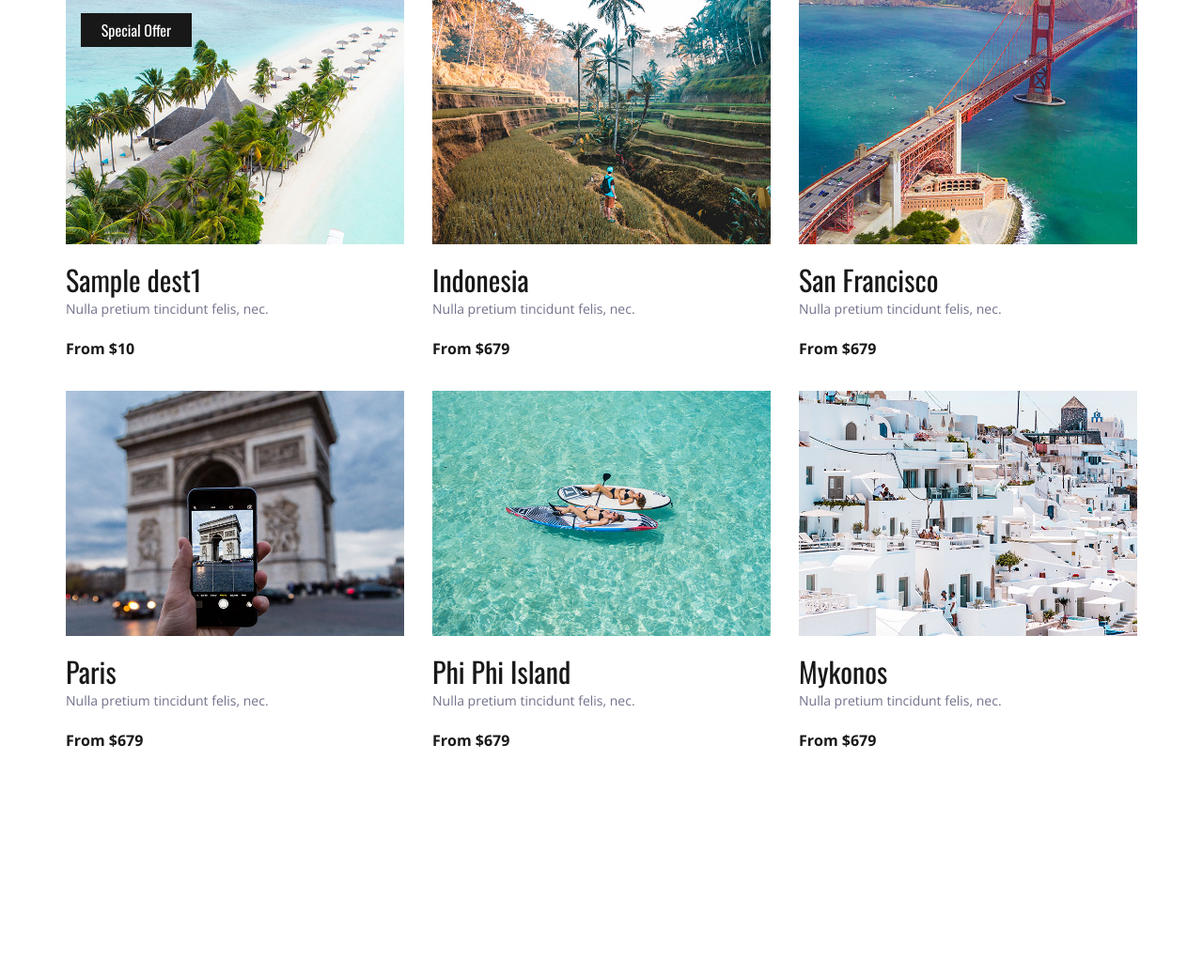
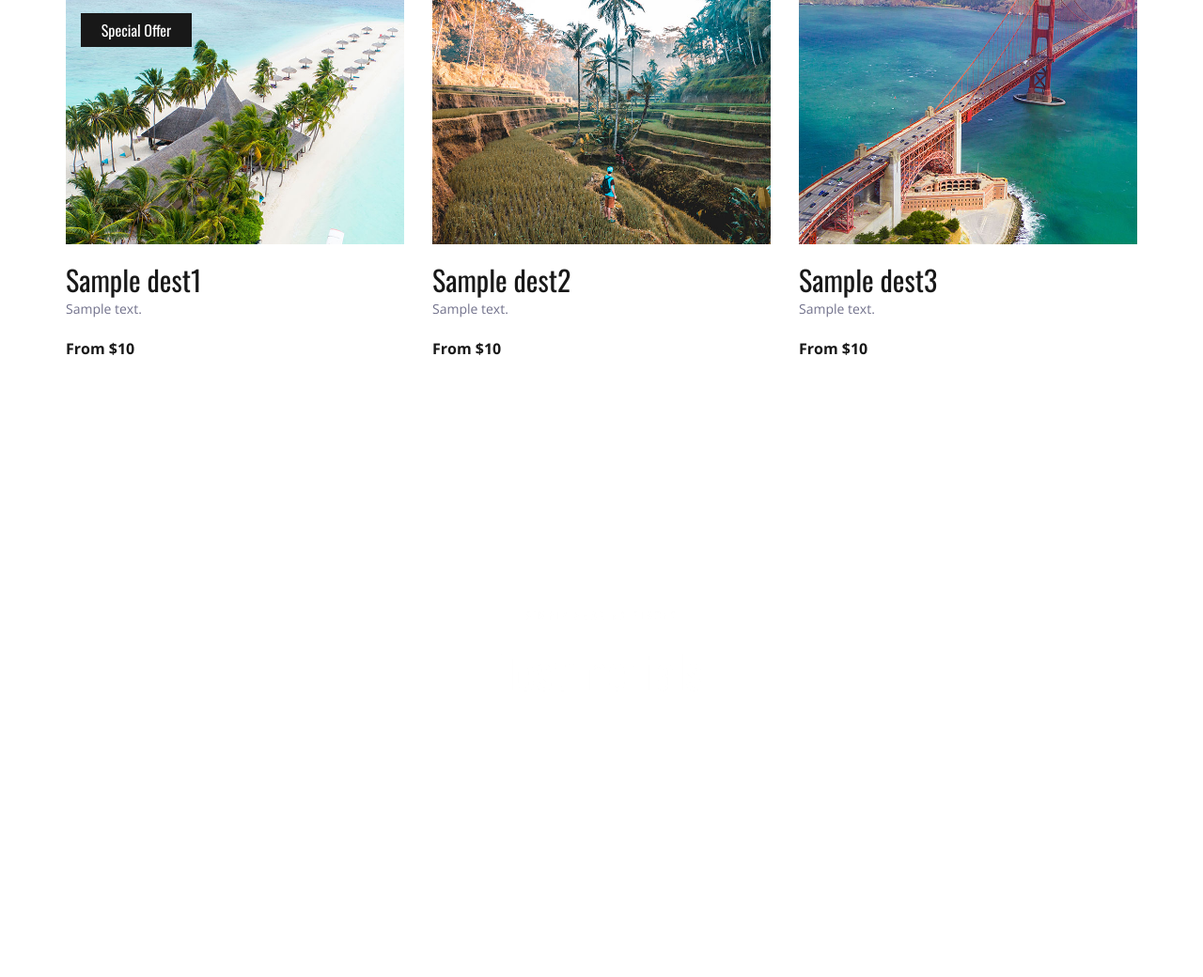
Before and after one commit to Poojarzap/django, a Django app: template demoProject/templates/index.html in a window 1280 px wide. Shown: the part 1486-2526 px from the top of the page at 94% size. Run offline with Django 5.2, Linux system fonts and the light colour scheme; the template is opened without the code that fills it: most values are stand-ins (such as "Sample title", 1, 10 or a date in 2020); some libraries are stand-ins or nearby versions.

Commit message:
Passing dynamic data in HTML using classes and objects

```diff
--- a/demoProject/templates/index.html
+++ b/demoProject/templates/index.html
@@ -257,8 +257,8 @@
 							</div>
 							<div class="destination_content">
 								<div class="destination_title"><a href="destinations.html">{{dest1.name}}</a></div>
-								<div class="destination_subtitle"><p>Nulla pretium tincidunt felis, nec.</p></div>
-								<div class="destination_price">From ${{price}}</div>
+								<div class="destination_subtitle"><p>{{dest1.desc}}</p></div>
+								<div class="destination_price">From ${{dest1.price}}</div>
 							</div>
 						</div>
 
@@ -268,9 +268,9 @@
 								<img src="{% static 'images/destination_2.jpg' %}" alt="">
 							</div>
 							<div class="destination_content">
-								<div class="destination_title"><a href="destinations.html">Indonesia</a></div>
-								<div class="destination_subtitle"><p>Nulla pretium tincidunt felis, nec.</p></div>
-								<div class="destination_price">From $679</div>
+								<div class="destination_title"><a href="destinations.html">{{dest2.name}}</a></div>
+								<div class="destination_subtitle"><p>{{dest2.desc}}</p></div>
+								<div class="destination_price">From ${{dest2.price}}</div>
 							</div>
 						</div>
 
@@ -280,45 +280,9 @@
 								<img src="{% static 'images/destination_3.jpg' %}" alt="">
 							</div>
 							<div class="destination_content">
-								<div class="destination_title"><a href="destinations.html">San Francisco</a></div>
-								<div class="destination_subtitle"><p>Nulla pretium tincidunt felis, nec.</p></div>
-								<div class="destination_price">From $679</div>
-							</div>
-						</div>
-
-						<!-- Destination -->
-						<div class="destination item">
-							<div class="destination_image">
-								<img src="{% static 'images/destination_4.jpg' %}" alt="">
-							</div>
-							<div class="destination_content">
-								<div class="destination_title"><a href="destinations.html">Paris</a></div>
-								<div class="destination_subtitle"><p>Nulla pretium tincidunt felis, nec.</p></div>
-								<div class="destination_price">From $679</div>
-							</div>
-						</div>
-
-						<!-- Destination -->
-						<div class="destination item">
-							<div class="destination_image">
-								<img src="{% static 'images/destination_5.jpg' %}" alt="">
-							</div>
-							<div class="destination_content">
-								<div class="destination_title"><a href="destinations.html">Phi Phi Island</a></div>
-								<div class="destination_subtitle"><p>Nulla pretium tincidunt felis, nec.</p></div>
-								<div class="destination_price">From $679</div>
-							</div>
-						</div>
-
-						<!-- Destination -->
-						<div class="destination item">
-							<div class="destination_image">
-								<img src="{% static 'images/destination_6.jpg' %}" alt="">
-							</div>
-							<div class="destination_content">
-								<div class="destination_title"><a href="destinations.html">Mykonos</a></div>
-								<div class="destination_subtitle"><p>Nulla pretium tincidunt felis, nec.</p></div>
-								<div class="destination_price">From $679</div>
+								<div class="destination_title"><a href="destinations.html">{{dest3.name}}</a></div>
+								<div class="destination_subtitle"><p>{{dest3.desc}}</p></div>
+								<div class="destination_price">From ${{dest3.price}}</div>
 							</div>
 						</div>
 
@@ -377,13 +341,13 @@
 										<div>client</div>
 									</div>
 								</div>
-							</div>
+							    </div>
 
 						</div>
 					</div>
 				</div>
 			</div>
-		</div>
+
 		<div class="test_nav">
 			<ul class="d-flex flex-column align-items-end justify-content-end">
 				<li><a href="#">City Breaks Clients<span>01</span></a></li>
```
Also changed, not shown: demoProject/travello/views.py (+14 -1 lines).
